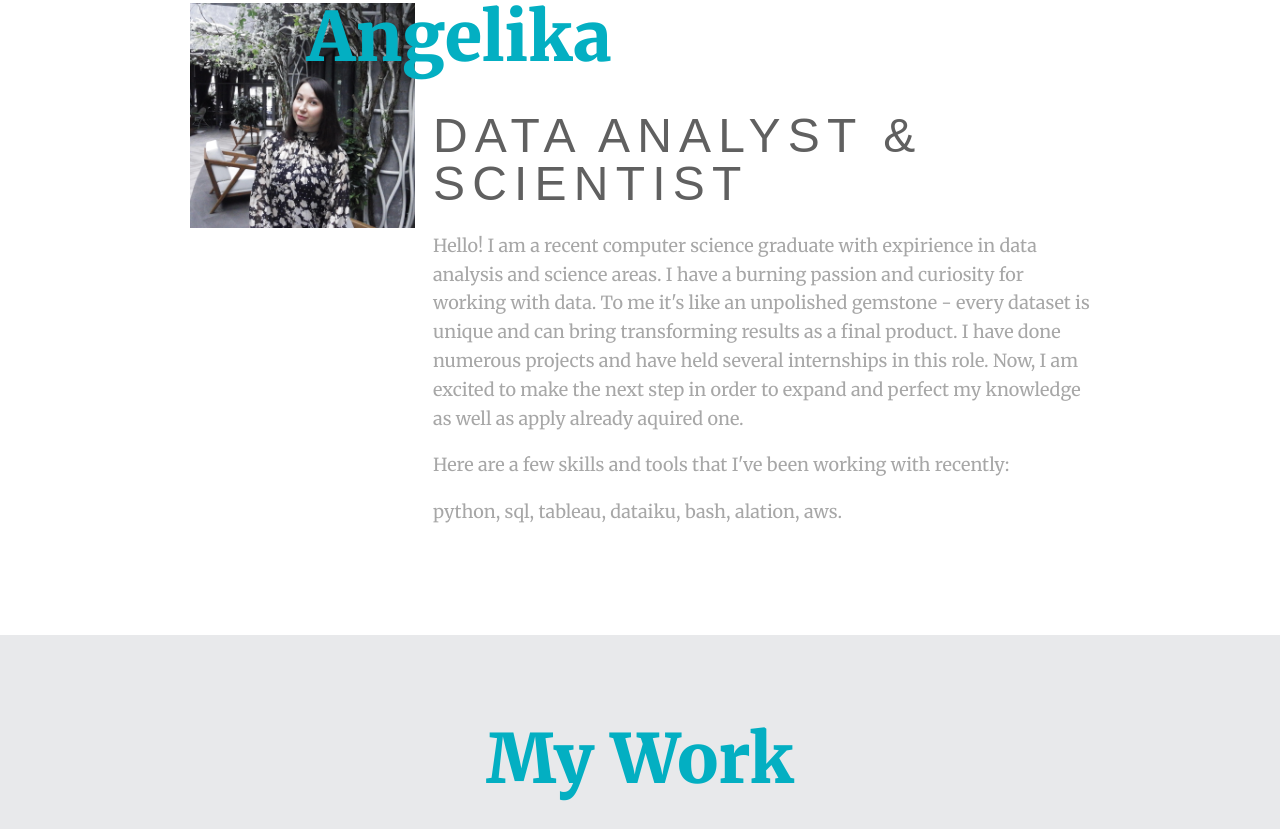
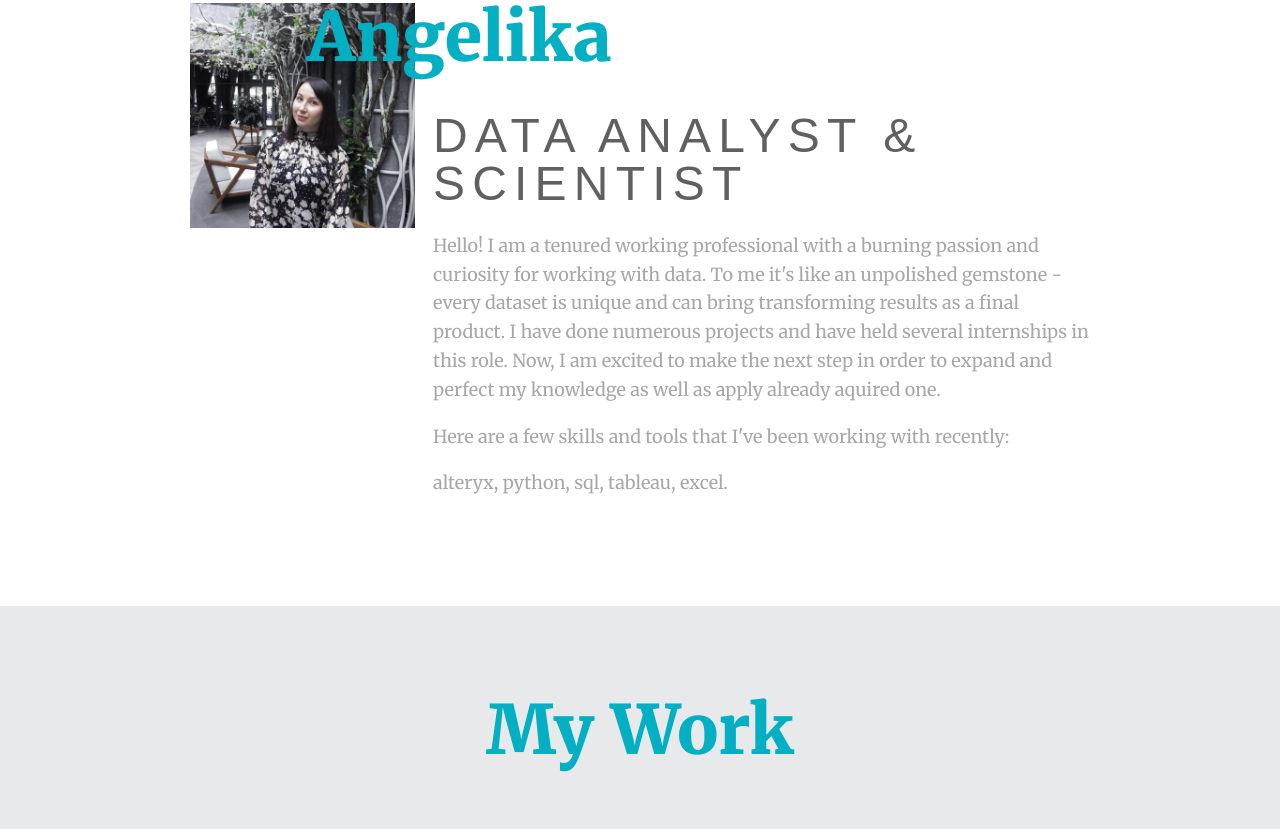
Before and after one commit to Shastapalava/Portfolio, a website: page index.html in a window 1280 px wide. Shown: the part 1154-1983 px from the top of the page. Drawn offline with Linux system fonts and the light colour scheme; a web font is replaced by a local one.

Commit message:
Update index.html

```diff
--- a/index.html
+++ b/index.html
@@ -65,9 +65,9 @@
       <h1 class="about-title">Angelika </h1>
       <h2 class="about-subtitle">Data Analyst & Scientist</h2>
       <div class="about-text">
-        <p>Hello! I am a recent computer science graduate with expirience in data analysis and science areas. I have a burning passion and curiosity for working with data. To me it's like an unpolished gemstone - every dataset is unique and can bring transforming results as a final product. I have done numerous projects and have held several internships in this role. Now, I am excited to make the next step in order to expand and perfect my knowledge as well as apply already aquired one.</p>
+        <p>Hello! I am a tenured working professional with a burning passion and curiosity for working with data. To me it's like an unpolished gemstone - every dataset is unique and can bring transforming results as a final product. I have done numerous projects and have held several internships in this role. Now, I am excited to make the next step in order to expand and perfect my knowledge as well as apply already aquired one.</p>
         <p>Here are a few skills and tools that I've been working with recently:</p>
-        <p> python, sql, tableau, dataiku, bash, alation, aws.
+        <p> alteryx, python, sql, tableau, excel.
       </div>
     </section>
 
```
